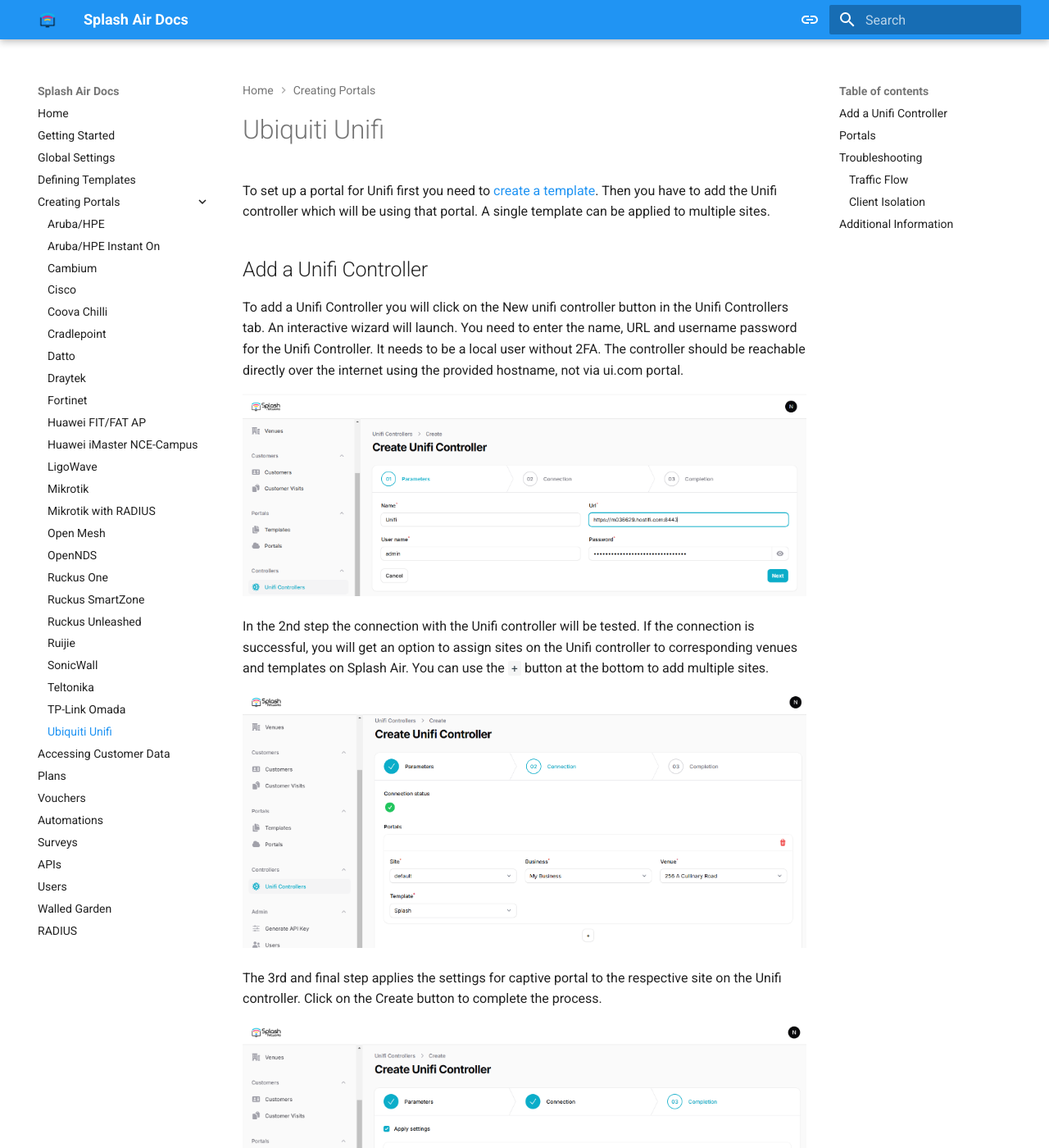
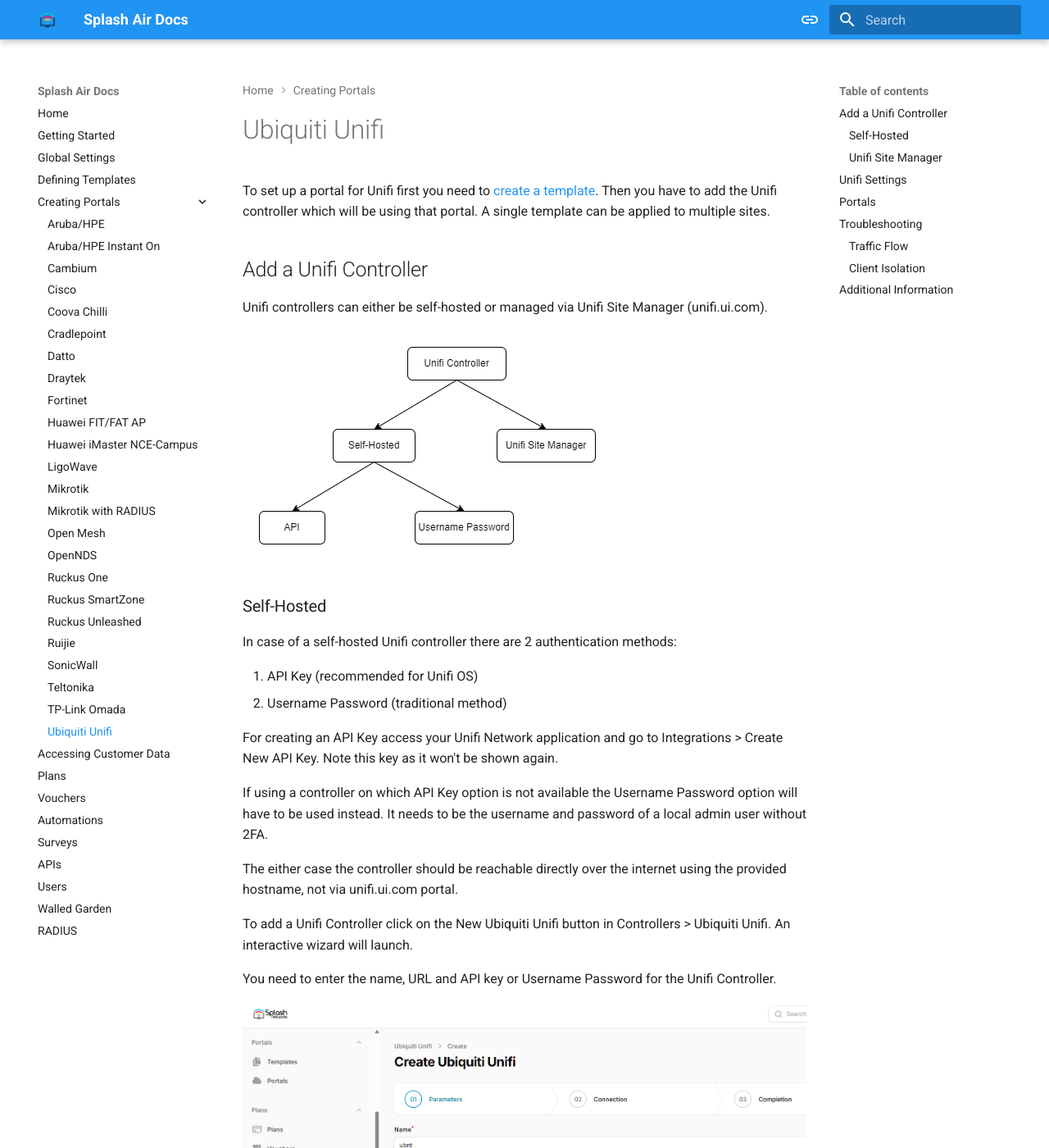
Before and after one commit to splash-networks/admin-panel-doc, an MkDocs documentation site: the page built from docs/portals/unifi.md, in a window 1280 px wide and 1400 px high. Shown: the whole window at 82% size. Built offline with MkDocs 1.6.1 and Material for MkDocs 9.7.7, drawn with Linux system fonts in a browser that asks for light colours; some of the changed text lies outside the part shown.

Commit message:
unifi manual

```diff
--- a/docs/portals/unifi.md
+++ b/docs/portals/unifi.md
@@ -2,9 +2,32 @@
 
 ## Add a Unifi Controller
 
-To add a Unifi Controller you will click on the New unifi controller button in the Unifi Controllers tab. An interactive wizard will launch. You need to enter the name, URL and username password for the Unifi Controller. It needs to be a local user without 2FA. The controller should be reachable directly over the internet using the provided hostname, not via ui.com portal.
+Unifi controllers can either be self-hosted or managed via Unifi Site Manager (unifi.ui.com).
 
-![Unifi Wizard 1](../assets/images/portals/unifi/unifi-wizard-1.png)
+![Unifi Controller](../assets/images/portals/unifi/unifi-controller-types.png)
+
+### Self-Hosted
+
+In case of a self-hosted Unifi controller there are 2 authentication methods:
+
+1. API Key (recommended for Unifi OS)
+2. Username Password (traditional method)
+
+For creating an API Key access your Unifi Network application and go to Integrations > Create New API Key. Note this key as it won't be shown again.
+
+If using a controller on which API Key option is not available the Username Password option will have to be used instead. It needs to be the username and password of a local admin user without 2FA.
+
+The either case the controller should be reachable directly over the internet using the provided hostname, not via unifi.ui.com portal.
+
+To add a Unifi Controller click on the New Ubiquiti Unifi button in Controllers > Ubiquiti Unifi. An interactive wizard will launch.
+
+You need to enter the name, URL and API key or Username Password for the Unifi Controller.
+
+![Unifi Wizard 1](../assets/images/portals/unifi/unifi-wizard-api.png)
+
+When using Username Password it will be added like this:
+
+![Unifi Wizard 1](../assets/images/portals/unifi/unifi-wizard-username-password.png)
 
 In the 2nd step the connection with the Unifi controller will be tested. If the connection is successful, you will get an option to assign sites on the Unifi controller to corresponding venues and templates on Splash Air. You can use the `+` button at the bottom to add multiple sites.
 
@@ -20,7 +43,25 @@
 
 ![Controller Added](../assets/images/portals/unifi/controller-added.png)
 
-You should check the site in the Unifi Controller to double-check the captive portal settings. In Hotspot > Authentication `External Portal Server` should be selected.
+### Unifi Site Manager
+
+A Unifi OS console or server adopted on a unifi.ui.com account can be added using the wizard. It requires a Site Manager API key generated by the console owner.
+
+To generate a Site Manager API Key open unifi.ui.com and go to Settings > API Keys. Generate an API key with Unifi Network Application permission.
+
+You will also require the Console ID. It can be found in the URL when you access the site.
+
+![Unifi Console ID](../assets/images/portals/unifi/console-id.png)
+
+To add a Unifi Controller click on the New Ubiquiti Unifi button in Controllers > Ubiquiti Unifi. An interactive wizard will launch. Enter a name for the controller, select `Site Manager Proxy` as the **Authentication Method**, and enter the Console ID and Site Manager API Key.
+
+![Unifi Wizard 1](../assets/images/portals/unifi/unifi-wizard-site-manager.png)
+
+The next steps are the same as given above for [self-hosted](#self-hosted) controller.
+
+## Unifi Settings
+
+After adding the controller you should check the site in the Unifi Controller to double-check the captive portal settings. In Hotspot > Authentication `External Portal Server` should be selected.
 
 ![Unifi External Portal Server](../assets/images/portals/unifi/unifi-external-portal-server.png)
 
```
Also changed, not shown: docs/assets/images/portals/unifi/console-id.png (added), docs/assets/images/portals/unifi/unifi-controller-types.png (added), docs/assets/images/portals/unifi/unifi-traffic-flow.png, docs/assets/images/portals/unifi/unifi-wizard-1.png (deleted), docs/assets/images/portals/unifi/unifi-wizard-api.png (added), docs/assets/images/portals/unifi/unifi-wizard-site-manager.png (added), docs/assets/images/portals/unifi/unifi-wizard-username-password.png (added).
